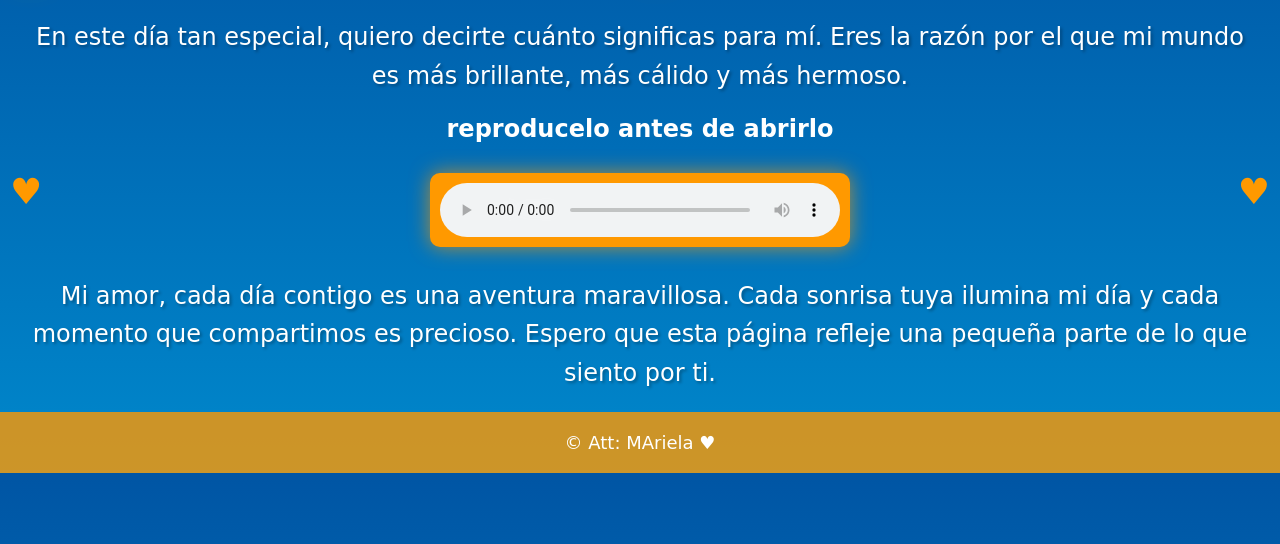
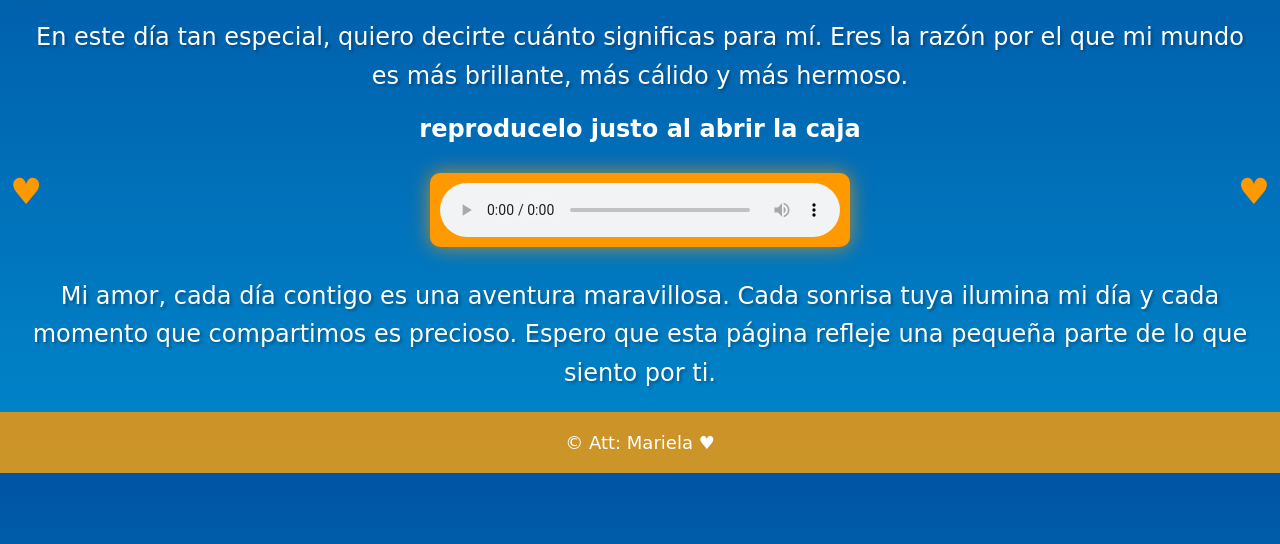
Before and after one commit to maquiavelico1/jos, a plain HTML site: page index.html in a window 1280 px wide. Shown: the part 142-686 px from the top of the page. Drawn offline with Linux system fonts and the light colour scheme.

Commit message:
Update index.html

```diff
--- a/index.html
+++ b/index.html
@@ -118,7 +118,7 @@
 
     <h1>¡Feliz Día del Amor, Mi Amor Alcides!</h1>
     <p>En este día tan especial, quiero decirte cuánto significas para mí. Eres la razón por el que mi mundo es más brillante, más cálido y más hermoso.</p>
-    <h2>reproducelo antes de abrirlo</h2>
+    <h2> <b>reproducelo justo al abrir la caja</b> </h2>
     <div id="audio-container">
         <audio id="audio" controls>
             <source src="Homero.mp3" type="audio/mpeg">
@@ -128,6 +128,6 @@
 
     <p>Mi amor, cada día contigo es una aventura maravillosa. Cada sonrisa tuya ilumina mi día y cada momento que compartimos es precioso. Espero que esta página refleje una pequeña parte de lo que siento por ti.</p>
 
-    <footer>&copy; Att: MAriela &hearts; </footer>
+    <footer>&copy; Att: Mariela &hearts; </footer>
 </body>
 </html>
```
